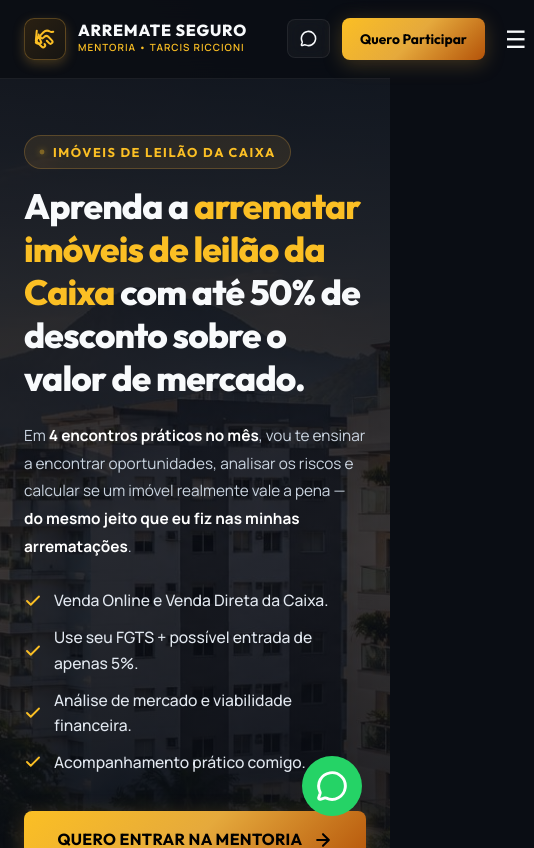
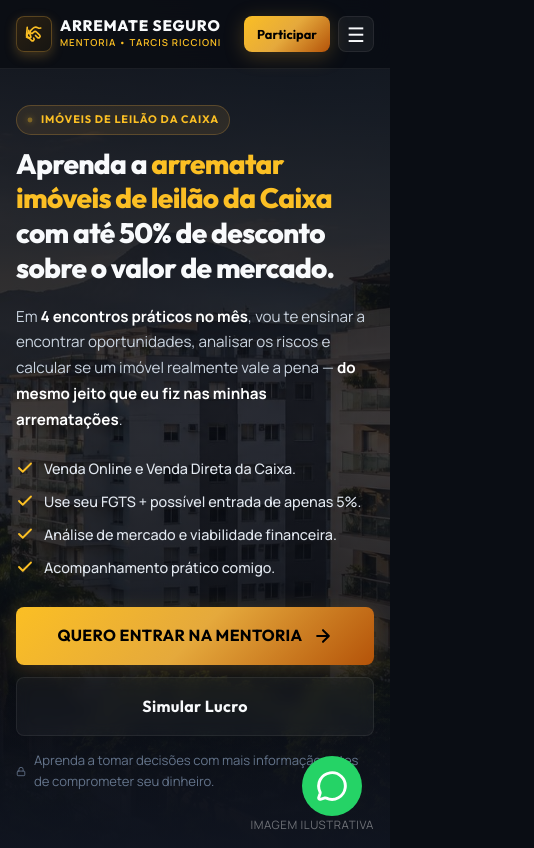
Before and after one commit to dilob0802-rgb/arremate-seguro, a plain HTML site: page index.html in a window 390 px wide. Shown: the top 848 px of the page, 534 px wide, since content can reach past the window. Drawn offline with Linux system fonts and the light colour scheme.

Commit message:
Correcao definitiva de layout mobile: eliminar vazamento horizontal, ajustar navbar compacta e hero responsivo

```diff
--- a/index.html
+++ b/index.html
@@ -93,7 +93,8 @@
           <span>WhatsApp</span>
         </a>
         <a href="#inscricao" class="btn btn-primary btn-sm js-open-modal" id="navCtaBtn">
-          Quero Participar
+          <span class="nav-cta-text-full">Quero Participar</span>
+          <span class="nav-cta-text-short">Participar</span>
         </a>
         <button class="mobile-toggle" id="mobileMenuToggle" aria-label="Abrir Menu">
           ☰
--- a/script.js
+++ b/script.js
@@ -156,29 +156,23 @@ document.addEventListener('DOMContentLoaded', () => {
   const navMenu = document.querySelector('.nav-menu');
 
   if (mobileToggleBtn && navMenu) {
-    mobileToggleBtn.addEventListener('click', () => {
-      const isVisible = navMenu.style.display === 'flex';
-      navMenu.style.display = isVisible ? 'none' : 'flex';
-      if (!isVisible) {
-        navMenu.style.flexDirection = 'column';
-        navMenu.style.position = 'absolute';
-        navMenu.style.top = '80px';
-        navMenu.style.left = '0';
-        navMenu.style.width = '100%';
-        navMenu.style.background = '#0a0d14';
-        navMenu.style.padding = '24px';
-        navMenu.style.borderBottom = '1px solid var(--border-gold)';
-        navMenu.style.boxShadow = '0 10px 30px rgba(0,0,0,0.8)';
-      }
+    mobileToggleBtn.addEventListener('click', (e) => {
+      e.stopPropagation();
+      navMenu.classList.toggle('active');
     });
 
     // Fechar ao clicar em qualquer link
     navMenu.querySelectorAll('a').forEach(link => {
       link.addEventListener('click', () => {
-        if (window.innerWidth <= 900) {
-          navMenu.style.display = 'none';
-        }
+        navMenu.classList.remove('active');
       });
+    });
+
+    // Fechar ao clicar fora do menu
+    document.addEventListener('click', (e) => {
+      if (!navMenu.contains(e.target) && !mobileToggleBtn.contains(e.target)) {
+        navMenu.classList.remove('active');
+      }
     });
   }
 
--- a/styles.css
+++ b/styles.css
@@ -66,11 +66,15 @@ html {
   color: var(--text-primary);
   line-height: 1.6;
   -webkit-font-smoothing: antialiased;
+  max-width: 100%;
+  overflow-x: hidden;
 }
 
 body {
   min-height: 100vh;
+  max-width: 100%;
   overflow-x: hidden;
+  position: relative;
   background:
     radial-gradient(circle at 15% 10%, rgba(229, 169, 60, 0.08) 0%, transparent 40%),
     radial-gradient(circle at 85% 35%, rgba(16, 185, 129, 0.04) 0%, transparent 45%),
@@ -384,27 +388,121 @@ button {
   padding: 4px 8px;
 }
 
+.nav-cta-text-short {
+  display: none;
+}
+
 @media (max-width: 1040px) {
   .nav-menu {
     display: none;
+    flex-direction: column;
+    position: absolute;
+    top: 68px;
+    left: 0;
+    width: 100%;
+    background: rgba(10, 13, 20, 0.98);
+    backdrop-filter: blur(20px);
+    -webkit-backdrop-filter: blur(20px);
+    padding: 24px 20px;
+    border-bottom: 1px solid var(--border-gold);
+    box-shadow: 0 16px 36px rgba(0, 0, 0, 0.85);
+    gap: 16px;
+    z-index: 999;
+  }
+  .nav-menu.active {
+    display: flex;
+  }
+  .nav-menu .nav-link {
+    font-size: 1.05rem;
+    padding: 10px 0;
+    width: 100%;
+    border-bottom: 1px solid rgba(255, 255, 255, 0.05);
   }
   .mobile-toggle {
-    display: block;
-  }
-}
-
-@media (max-width: 600px) {
-  .nav-btn-whatsapp span {
+    display: flex;
+    align-items: center;
+    justify-content: center;
+  }
+}
+
+@media (max-width: 768px) {
+  .container {
+    padding-left: 16px;
+    padding-right: 16px;
+  }
+
+  .nav-container {
+    height: 68px;
+    gap: 8px;
+  }
+
+  .brand-logo {
+    gap: 8px;
+    min-width: 0;
+  }
+
+  .brand-icon-wrapper {
+    width: 36px;
+    height: 36px;
+    border-radius: 8px;
+  }
+
+  .brand-icon-wrapper svg {
+    width: 18px;
+    height: 18px;
+  }
+
+  .brand-title {
+    font-size: 0.95rem;
+  }
+
+  .brand-subtitle {
+    font-size: 0.6rem;
+  }
+
+  /* Oculta botão do WhatsApp do topo no celular para não estourar a tela */
+  .nav-btn-whatsapp {
+    display: none !important;
+  }
+
+  .nav-actions {
+    gap: 8px;
+  }
+
+  .nav-cta-text-full {
     display: none;
   }
-  .nav-btn-whatsapp {
-    padding: 10px 12px;
-  }
+
+  .nav-cta-text-short {
+    display: inline;
+  }
+
+  .btn-sm {
+    padding: 8px 13px;
+    font-size: 0.8rem;
+  }
+
+  .mobile-toggle {
+    width: 36px;
+    height: 36px;
+    font-size: 1.25rem;
+    padding: 0;
+    border-radius: 8px;
+    background: rgba(255, 255, 255, 0.05);
+    border: 1px solid var(--border-subtle);
+  }
+}
+
+@media (max-width: 380px) {
   .brand-title {
-    font-size: 1rem;
+    font-size: 0.88rem;
   }
   .brand-subtitle {
-    font-size: 0.62rem;
+    font-size: 0.55rem;
+  }
+  .btn-sm {
+    padding: 7px 10px;
+    font-size: 0.76rem;
   }
 }
 
@@ -550,7 +648,7 @@ button {
 @media (max-width: 900px) {
   .hero-section {
     min-height: auto;
-    padding: 56px 0 72px 0;
+    padding: 36px 0 54px 0;
   }
   .hero-bg-image {
     object-position: 70% center;
@@ -558,30 +656,57 @@ button {
   .hero-overlay {
     background: linear-gradient(
       180deg,
-      rgba(10, 13, 20, 0.93) 0%,
-      rgba(10, 13, 20, 0.80) 45%,
+      rgba(10, 13, 20, 0.92) 0%,
+      rgba(10, 13, 20, 0.78) 45%,
       rgba(10, 13, 20, 0.92) 80%,
       rgba(10, 13, 20, 1) 100%
     );
   }
   .hero-title {
-    font-size: 2.2rem;
+    font-size: 1.95rem;
     line-height: 1.22;
+    word-break: break-word;
+    margin-bottom: 18px;
   }
   .hero-description {
-    font-size: 0.96rem;
+    font-size: 0.95rem;
+    line-height: 1.7;
+    margin-bottom: 24px;
+  }
+  .hero-bullets {
+    gap: 10px;
+    margin-bottom: 28px;
+  }
+  .hero-bullet-item {
+    font-size: 0.9rem;
+    gap: 10px;
   }
   .hero-cta-group {
     flex-direction: column;
     align-items: stretch;
+    width: 100%;
+    gap: 12px;
   }
   .hero-cta-group .btn {
     width: 100%;
   }
   .hero-location-tag {
     position: static;
-    margin-top: 32px;
+    margin-top: 24px;
     text-align: right;
+  }
+}
+
+@media (max-width: 480px) {
+  .hero-title {
+    font-size: 1.75rem;
+    line-height: 1.24;
+  }
+  .eyebrow {
+    font-size: 0.68rem;
+    padding: 5px 10px;
+    margin-bottom: 12px;
+    letter-spacing: 0.08em;
   }
 }
 
```
